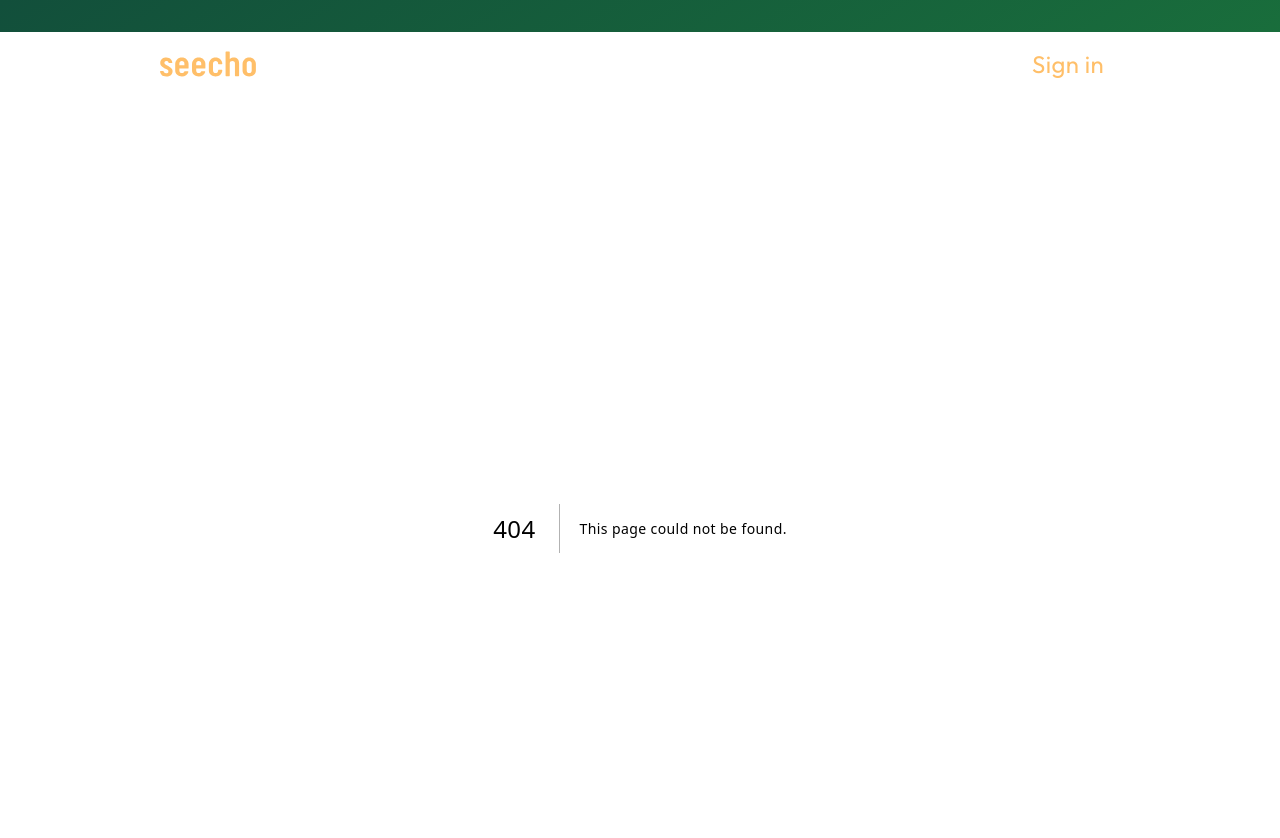
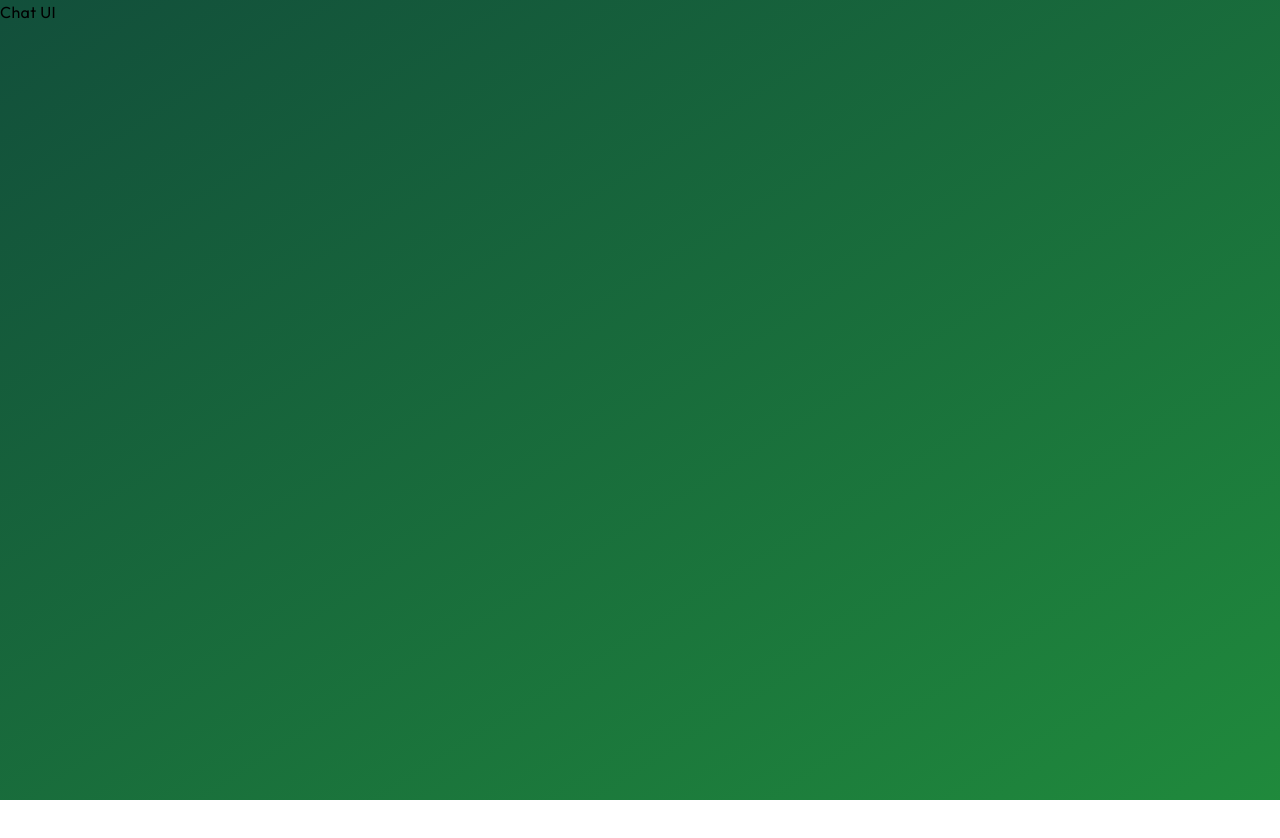
Before and after one commit to deniselupe/chat-app, a Next.js app in the folder frontend/: page /chat in a window 1280 px wide. Before the commit this address had no page. Shown: the top 838 px of the page. After the commit the page ends 800 px from the top, so only its background shows below. Built offline with nearby package versions, Linux system fonts and the light colour scheme.

Commit message:
build: create /chat route

```diff
--- /dev/null
+++ b/frontend/src/app/chat/page.tsx
@@ -0,0 +1,3 @@
+export default function Chat() {
+    return <h2>Chat UI</h2>;
+}
--- a/frontend/src/components/navbar/index.tsx
+++ b/frontend/src/components/navbar/index.tsx
@@ -1,7 +1,16 @@
+"use client";
+
 import Link from "next/link";
 import Logo from "@/public/svgs/seecho-logo.svg";
+import { useSelectedLayoutSegment } from "next/navigation";
 
 export default function NavBar() {
+    const segment = useSelectedLayoutSegment();
+
+    if (segment === "chat") {
+        return null;
+    }
+
     return (
         <nav className="w-fit mx-auto my-8 sm:w-3/4 sm:flex sm:justify-between">
             <Link href="/" className="py-4 flex justify-center">
```
